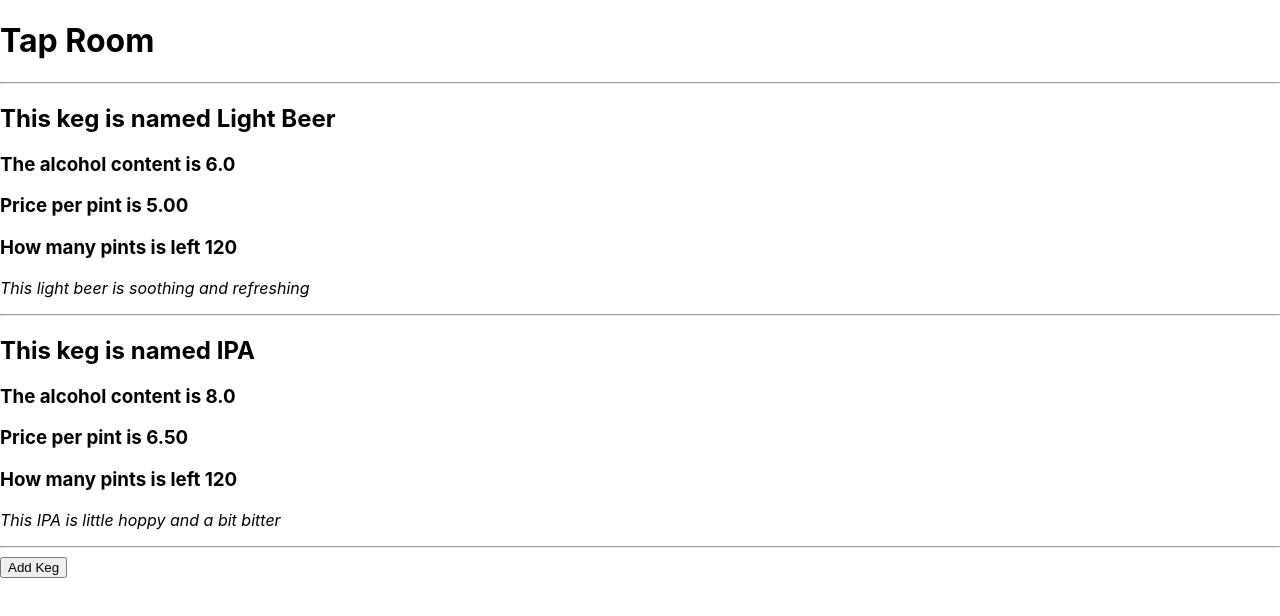
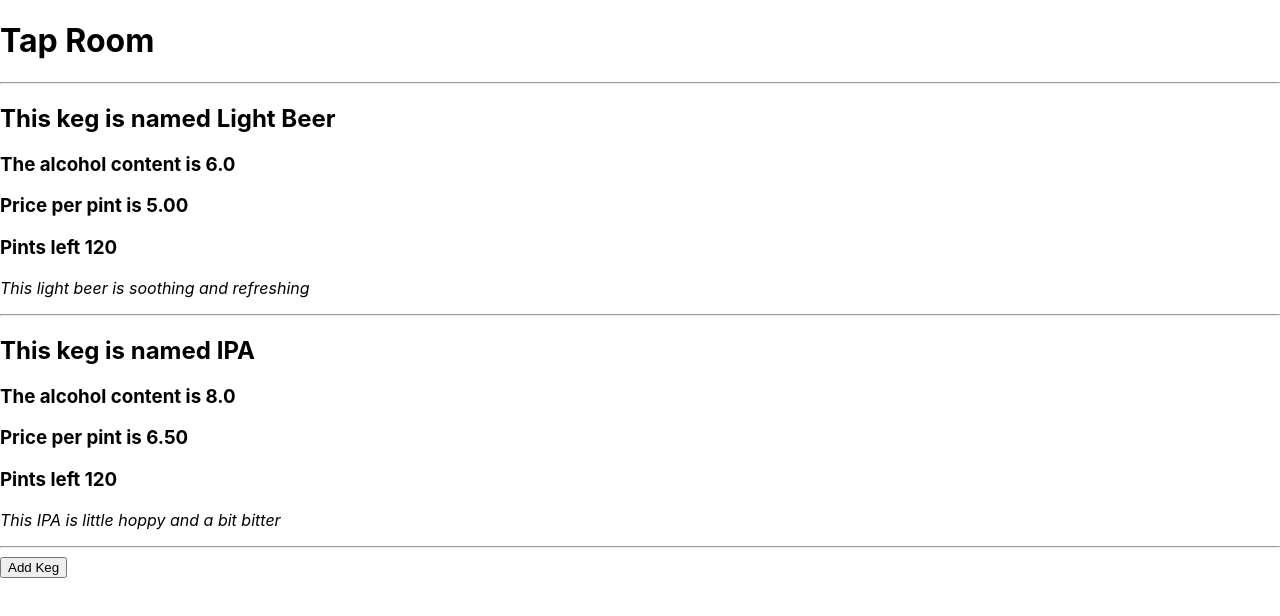
Before and after one commit to Marcinszopik/Tap-room-redux, a React (Create React App) app: page / in a window 1280 px wide. Shown: the top 616 px of the page. Built offline with nearby package versions, Linux system fonts and the light colour scheme.

Commit message:
adds pints as a prop to new keg form

```diff
--- a/src/components/Keg.js
+++ b/src/components/Keg.js
@@ -8,7 +8,7 @@ function Keg(props){
       <h2>This keg is named {props.name}</h2>
       <h3> The alcohol content is {props.content}</h3>
       <h3> Price per pint is  {props.price}</h3>
-      <h3> How many pints is left {props.pints}</h3>
+      <h3> Pints left {props.pints}</h3>
       <p><em>{props.description}</em></p>
       <hr/>
       </div>
--- a/src/components/NewKegForm.js
+++ b/src/components/NewKegForm.js
@@ -7,7 +7,7 @@ function NewKegForm(props){
 
   function handleNewKegFormSubmission(event) {
     event.preventDefault();
-    props.onNewKegCreation({name: event.target.name.value, price: event.target.price.value, content: event.target.content.value, description: event.target.description.value, id: v4()});
+    props.onNewKegCreation({name: event.target.name.value, price: event.target.price.value, content: event.target.content.value, description: event.target.description.value, pints:120, id: v4()});
 
   }
 
```
